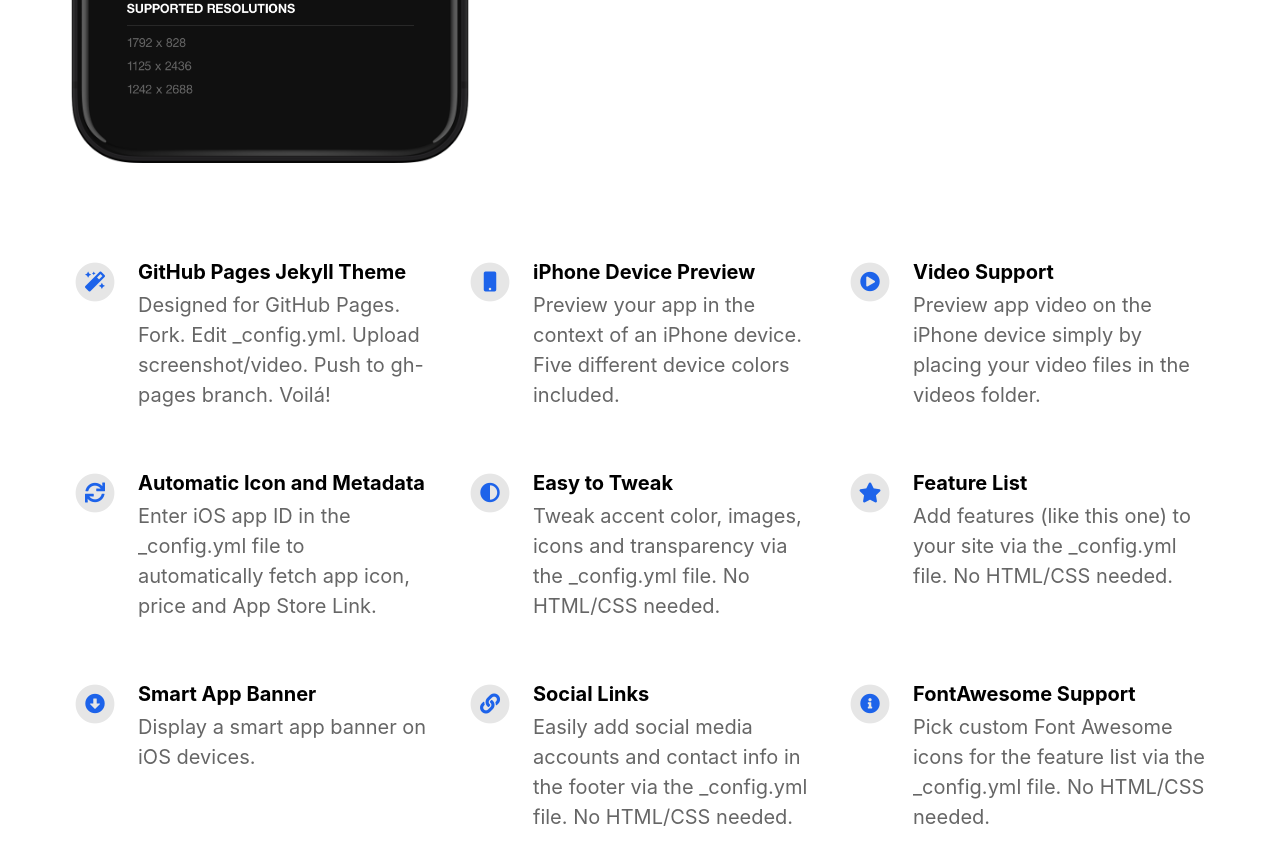
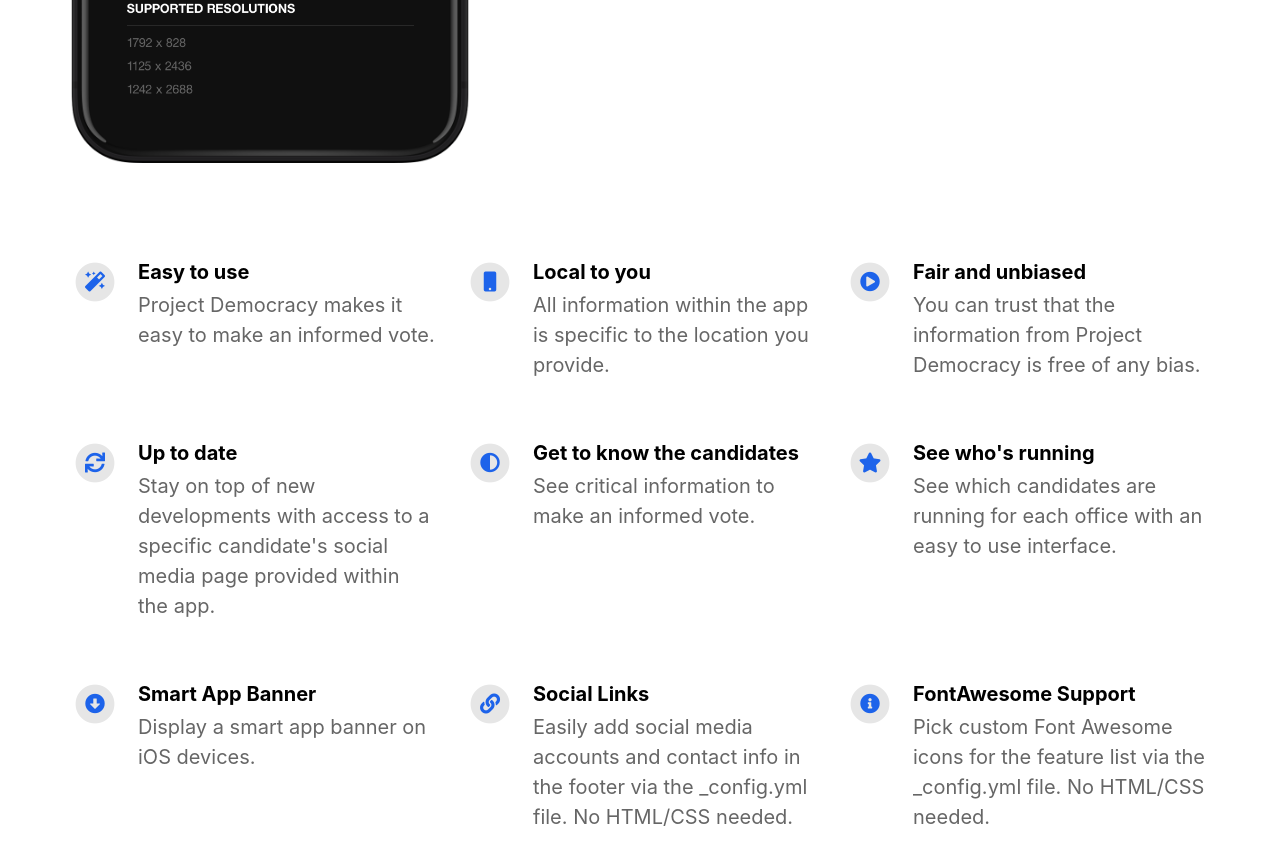
Before and after one commit to itsliamdowd/Project-Democracy-Landing-Page, a Jekyll site: the page built from index.html, in a window 1280 px wide and 900 px high, scrolled down 822 px. Shown: the top 865 px of the window. Built offline with Jekyll 4.4.1, drawn with Linux system fonts in a browser that asks for light colours; nearby versions of some CDN libraries.

Commit message:
Update _config.yml

```diff
--- a/_config.yml
+++ b/_config.yml
@@ -35,28 +35,28 @@ youtube_username                          :
 # Feature List                            Edit, add or remove features to be presented.
 features                                  :
 
-  - title                                 : GitHub Pages Jekyll Theme
-    description                           : Designed for GitHub Pages. Fork. Edit _config.yml. Upload screenshot/video. Push to gh-pages branch. Voilá!
+  - title                                 : Easy to use
+    description                           : Project Democracy makes it easy to make an informed vote.
     fontawesome_icon_name                 : magic
 
-  - title                                 : iPhone Device Preview
-    description                           : Preview your app in the context of an iPhone device. Five different device colors included.
+  - title                                 : Local to you
+    description                           : All information within the app is specific to the location you provide.
     fontawesome_icon_name                 : mobile
 
-  - title                                 : Video Support
-    description                           : Preview app video on the iPhone device simply by placing your video files in the videos folder.
+  - title                                 : Fair and unbiased
+    description                           : You can trust that the information from Project Democracy is free of any bias.
     fontawesome_icon_name                 : play-circle
 
-  - title                                 : Automatic Icon and Metadata
-    description                           : Enter iOS app ID in the _config.yml file to automatically fetch app icon, price and App Store Link.
+  - title                                 : Up to date
+    description                           : Stay on top of new developments with access to a specific candidate's social media page provided within the app.
     fontawesome_icon_name                 : sync
 
-  - title                                 : Easy to Tweak
-    description                           : Tweak accent color, images, icons and transparency via the _config.yml file. No HTML/CSS needed.
+  - title                                 : Get to know the candidates
+    description                           : See critical information to make an informed vote.
     fontawesome_icon_name                 : adjust
 
-  - title                                 : Feature List
-    description                           : Add features (like this one) to your site via the _config.yml file. No HTML/CSS needed.
+  - title                                 : See who's running
+    description                           : See which candidates are running for each office with an easy to use interface.
     fontawesome_icon_name                 : star
 
   - title                                 : Smart App Banner
```
